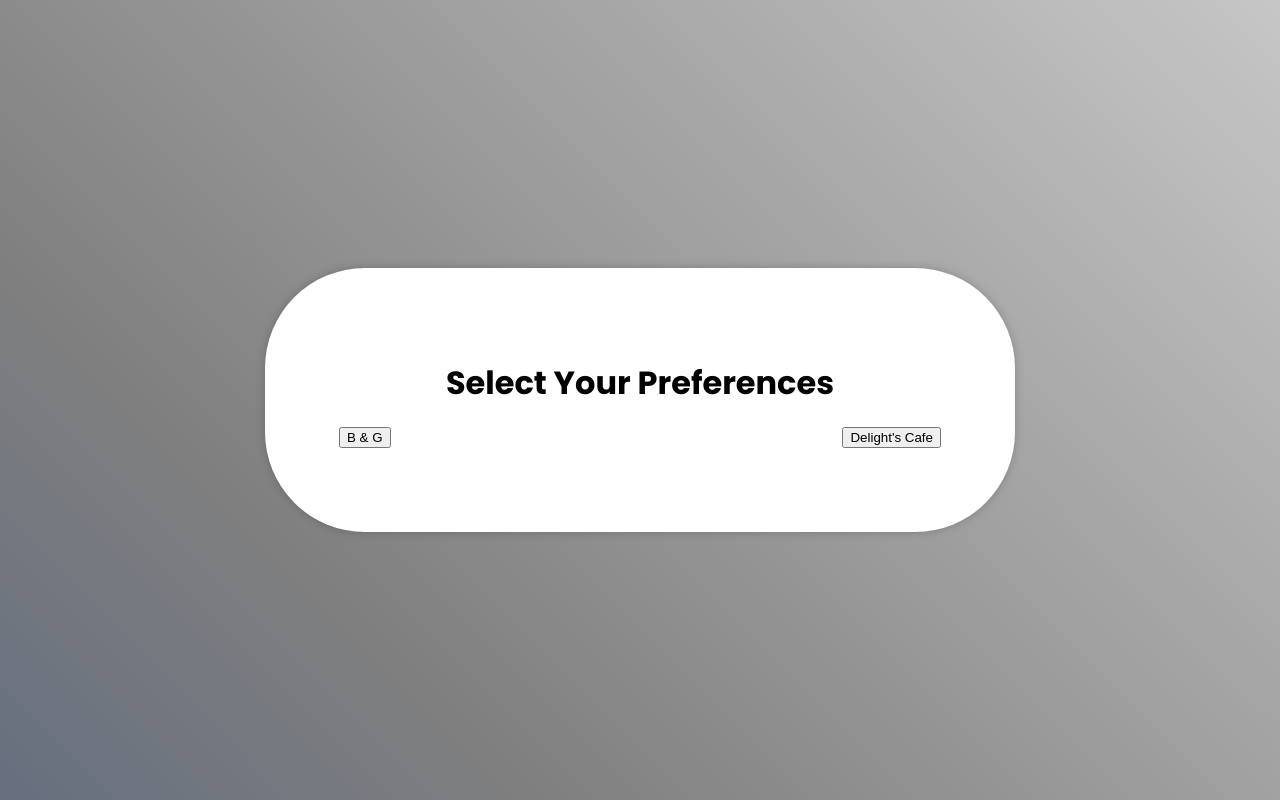
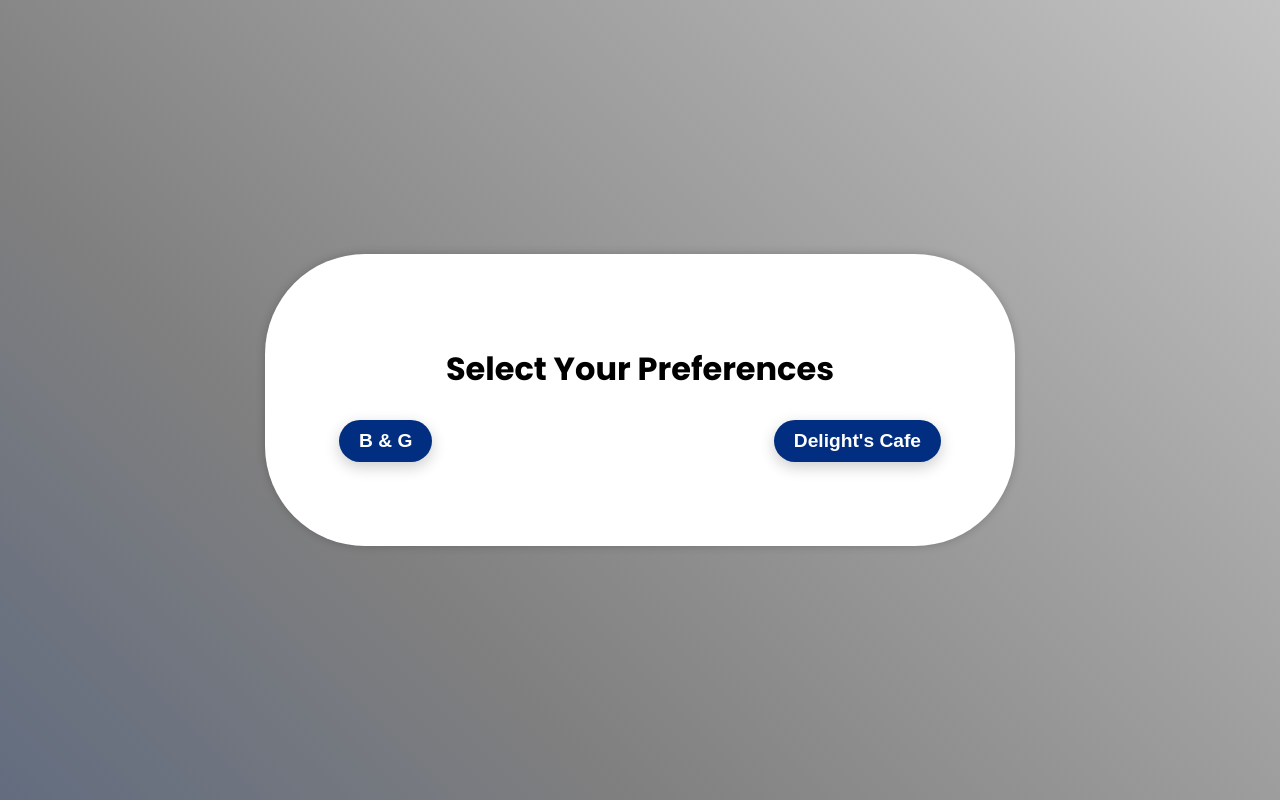
Before and after one commit to JackJack7890/MoraviYum_Food_Review_Website, a Flask app: page /review in a window 1280 px wide. Run offline with Flask 3, Linux system fonts and the light colour scheme; the visitor is signed in with stand-in values (Sample User, id 1).

Commit message:
added nice buttons to review.html and fixed animations

```diff
--- a/server.py
+++ b/server.py
@@ -77,7 +77,12 @@ def get_user_handle(email):
     cursor.close()
     connection.close()
 
-    return user_handle[0]
+    if user_handle is None:
+        # Handle case where no user_handle is found for the email
+        print(f"No user_handle found for email: {email}")
+        abort(404)  # Optionally return a 404 error or handle it differently
+    else:
+        return user_handle[0]
 
 @app.route('/new_user')
 @login_is_required # Decorator to check if the user is logged in
--- a/static/review_style.css
+++ b/static/review_style.css
@@ -1,4 +1,4 @@
-@import url("https://fonts.googleapis.com/css?family=Poppins:200,700");
+@import url("https://fonts.googleapis.com/css2?family=Poppins:wght@200;700&display=swap");
 
 * {
   box-sizing: border-box;
@@ -11,10 +11,23 @@ body {
     animation: colorShift 17s ease infinite;
     font-family: "Poppins", sans-serif;
     margin: 0;
+    height: 100vh; /* Full height for centering */
+    display: flex;
+    justify-content: center; /* Center horizontally */
+    align-items: center; /* Center vertically */
     overflow: hidden;
-    display: flex;
-    flex-direction: column; /* Arrange children in a column */
-    align-items: flex-start; /* Align children to the start of the cross axis */
+}
+
+@keyframes colorShift {
+  0% {
+    background-position: 0% 50%;
+  }
+  50% {
+    background-position: 100% 50%;
+  }
+  100% {
+    background-position: 0% 50%;
+  }
 }
 
 .header {
@@ -66,12 +79,19 @@ h2 {
   overflow: hidden;
   width: 750px;
   max-width: 100%;
+  margin: 20px auto; /* Center horizontally */
+  position: relative; /* Ensure it's positioned relative to the page */
+  top: 0; /* Align to the top of the page */
+  left: 0;
+  right: 0;
+  transform: none; /* Remove any centering transform */
 }
 
 .dropdown_container {
     display: flex;
     justify-content: space-between;
     margin: 20px 0;
+    align-items: top;
 }
 
 .dropdown-item {
@@ -80,3 +100,93 @@ h2 {
     align-items: center;
     margin: 0 10px;
 }
+
+@keyframes bounce {
+    0%, 100% {
+        transform: translateY(0);
+    }
+    50% {
+        transform: translateY(-10px);
+    }
+}
+
+/* Style for the welcome panel */
+#welcome_panel {
+    text-align: center;
+    padding: 50px;
+}
+
+#welc_yum {
+    color: #e3e4ea;
+    font-family: 'Franklin Gothic Medium', 'Arial Narrow', Arial, sans-serif;
+}
+
+#loading_message {
+    color: #e3e4ea;
+    font-family: 'Franklin Gothic Medium', 'Arial Narrow', Arial, sans-serif;
+}
+
+.dot {
+    display: inline-block;
+    animation: bounce 1s infinite;
+}
+
+.dot:nth-child(1) {
+    animation-delay: 0s;
+}
+
+#distributionPieChart {
+    margin-left: 20%;
+}
+
+.dot:nth-child(2) {
+    animation-delay: 0.2s;
+}
+
+.dot:nth-child(3) {
+    animation-delay: 0.4s;
+}
+
+.fade-in {
+    opacity: 0;
+    animation: fade-in 1s ease-in-out forwards;
+}
+
+@keyframes fade-in {
+    100% {
+        opacity: 1;
+    }
+}
+
+@keyframes fade-out {
+    0% {
+        opacity: 0;
+    }
+}
+
+/* Style for the dropdown buttons */
+#activateDropdown1, #activateDropdown2 {
+  background-color: #012e80; /* Navy background */
+  color: #fff; /* White text */
+  border: none; /* Remove default border */
+  padding: 10px 20px; /* Add some padding for a larger button */
+  border-radius: 50px; /* Rounded corners */
+  font-size: 1.2rem; /* Make the text larger */
+  font-weight: bold; /* Bold text */
+  cursor: pointer; /* Pointer cursor on hover */
+  box-shadow: 0 5px 15px rgba(0, 0, 0, 0.2); /* Soft shadow for depth */
+  transition: all 0.3s ease; /* Smooth transition on hover */
+}
+
+/* Hover effect */
+#activateDropdown1:hover, #activateDropdown2:hover {
+  background-color: #0a53a7; /* Slightly lighter blue on hover */
+  box-shadow: 0 8px 20px rgba(0, 0, 0, 0.3); /* Increase shadow on hover */
+  transform: translateY(-3px); /* Slight upward movement */
+}
+
+/* Active state for button press */
+#activateDropdown1:active, #activateDropdown2:active {
+  background-color: #0e66c2; /* Even lighter blue when clicked */
+  transform: translateY(1px); /* Slight downward movement on click */
+}
--- a/templates/review.html
+++ b/templates/review.html
@@ -5,7 +5,7 @@
     <meta name="viewport" content="width=device-width, initial-scale=1.0">
     <title>LoggedInPage</title>
     <link rel="stylesheet" type="text/css" href="/static/review_style.css">
-    <link rel="stylesheet" type="text/css" href="/static/style.css">
+
 </head>
 <body>
 
```
Also changed, not shown: static/style.css (+0 -61 lines). Lines whose indentation alone changed are shown as unchanged.
